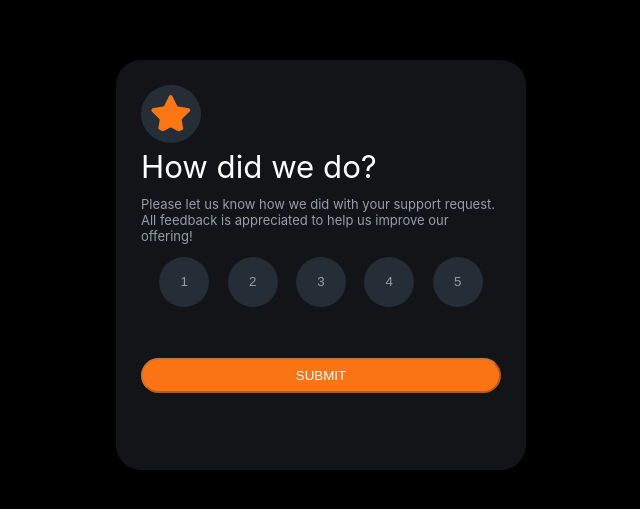
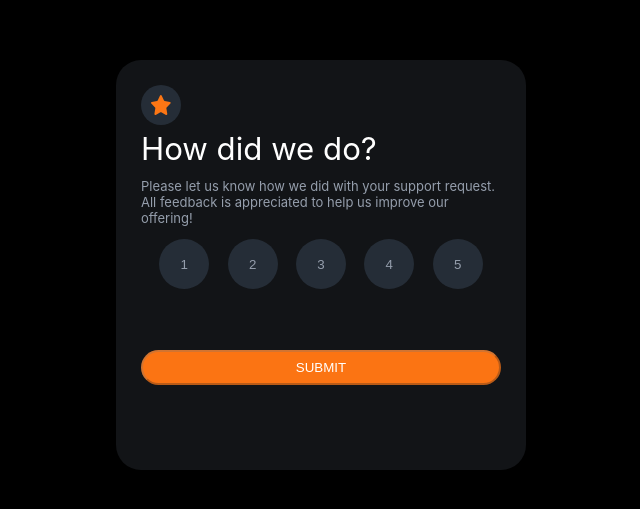
Before and after one commit to virgomoon-challenges/interactive-rating-component, a React (Create React App) app: page / in a window 1280 px wide. Shown: the part 135-644 px from the top of the page, without its empty margins (319-959 px from the left). Built offline with nearby package versions, Linux system fonts and the light colour scheme; the HTML template or start-up script is replaced by a standard one.

Commit message:
Improved star

```diff
--- a/src/App.css
+++ b/src/App.css
@@ -63,12 +63,19 @@
   color: hsl(0, 0%, 100%);
 }
 
+.star-container{
+  display: flex;
+  width: 40px;
+  height: 40px;
+  border-radius: 100%;
+  justify-content: center;
+  align-items: center;
+  background-color: hsl(213, 19%, 18%);
+}
+
 .star{
-  width: 40px;
-  height: auto;
-  border-radius: 100%;
-  padding: 10px;
-  background-color: hsl(213, 19%, 18%);
+  width: 20px;
+  height: 20px;
 }
 
 .center-pic{
--- a/src/App.js
+++ b/src/App.js
@@ -54,7 +54,9 @@ function App() {
     :
     <div className="App" onSubmit={handleSubmit}>
       <form className='container' >
-        <img src={iconstar} className='star' />
+        <div className='star-container' >
+          <img src={iconstar} className='star' />
+        </div>
         <div className='left'>
             <p className='title'>{titleText}</p>
             <p className='main-text'>{mainText}</p>
```
